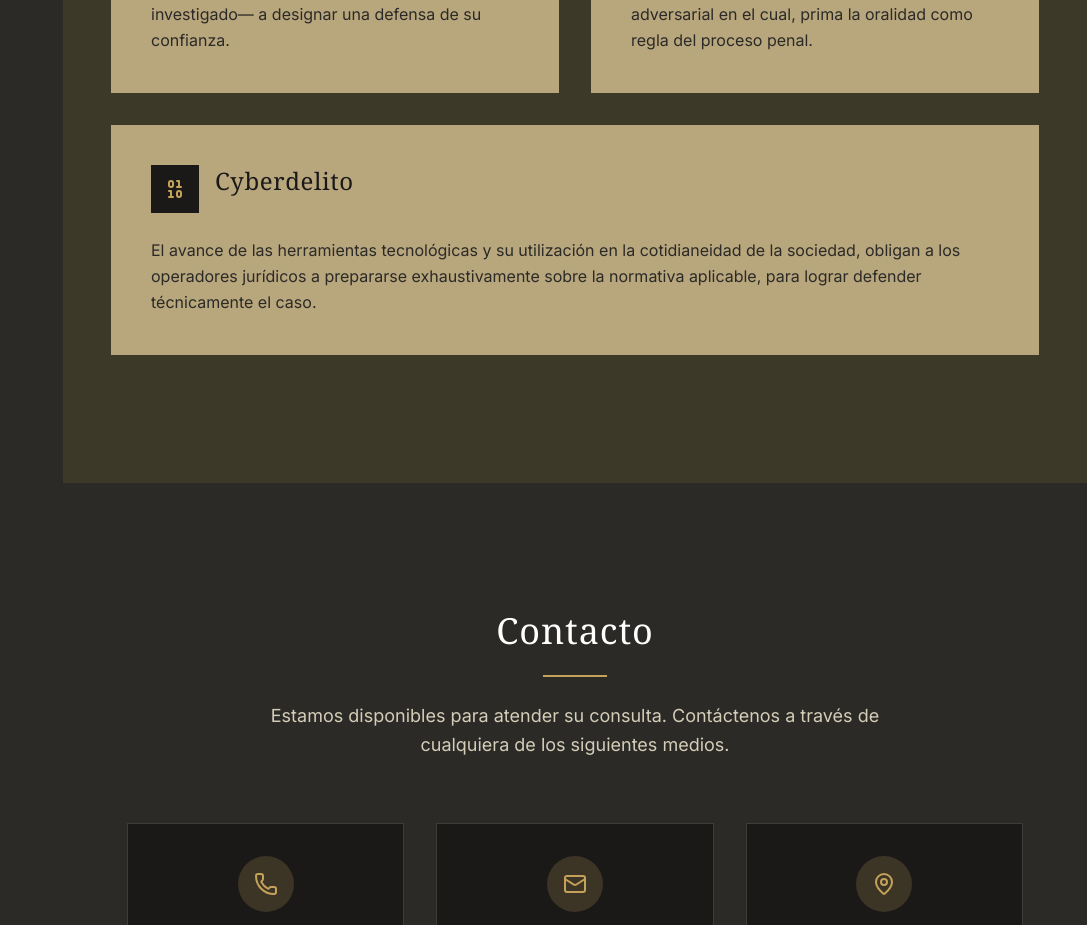
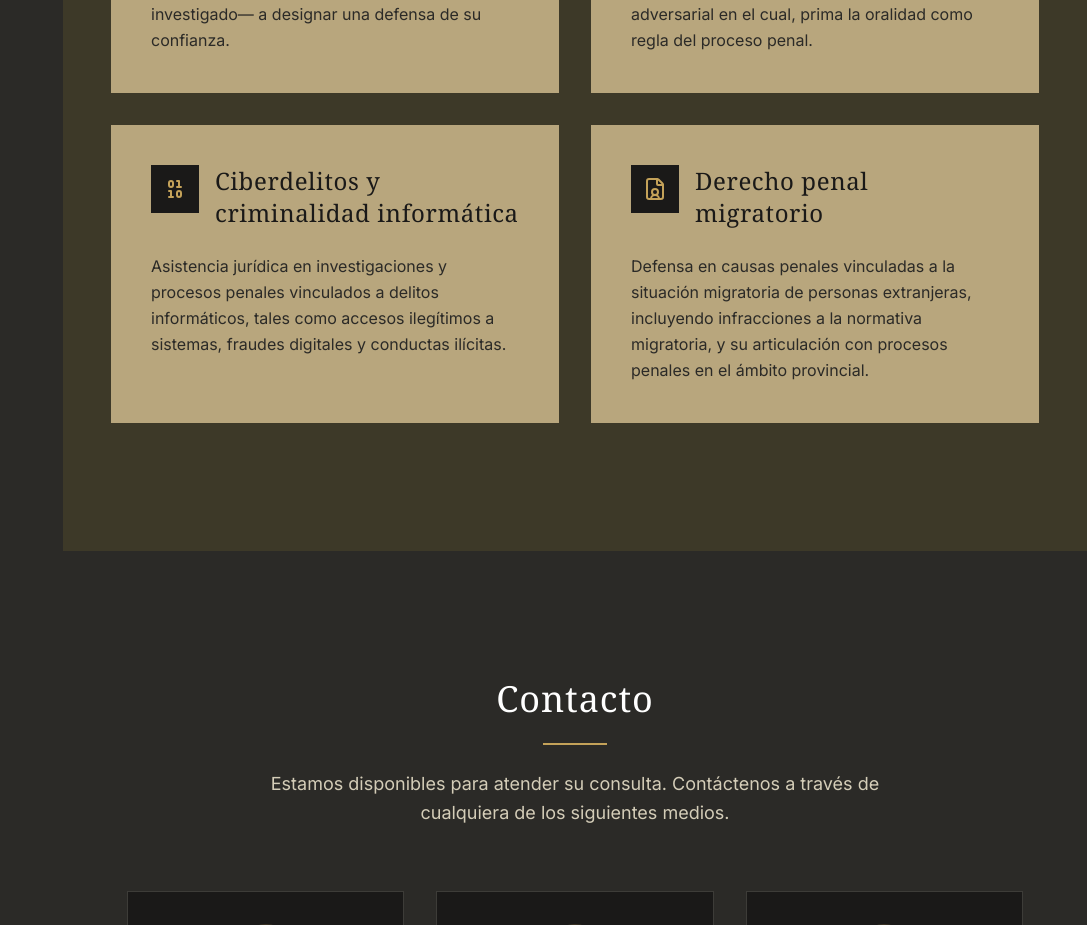
Before and after one commit to tomasferro-dev/estudiopenalferro-update-2, a React (Vite) app: page / in a window 1280 px wide. Shown: the part 2088-3013 px from the top of the page, without its empty margins (193-1280 px from the left). Built offline with nearby package versions, Linux system fonts and the light colour scheme.

Commit message:
areas ejercicio - ciberdelito y migracion

```diff
--- a/src/app/App.tsx
+++ b/src/app/App.tsx
@@ -1,9 +1,10 @@
 import { useState } from 'react';
-import { Menu, X, Phone, Mail, MapPin, ChevronRight, ChevronDown, ShieldCheck, Scale, Binary } from 'lucide-react';
+import { Menu, X, Phone, Mail, MapPin, ChevronRight, ShieldCheck, Scale, Binary } from 'lucide-react';
 // import heroImage from "figma:asset/5bc8747ff68c28cfe4e516a61a7285fe39405632.png";
 import heroImage from "../assets/images/fondo2.jpg";
 import aboutImage from "../assets/images/josefina-recreado.png";
 import CopyButton from './components/ui/CoppyButton';
+import { FileUser } from "lucide-react";
 
 
 export default function App() {
@@ -231,10 +232,44 @@ export default function App() {
               </div>
 
               {/* Card 3 */}
-              <div className="bg-[#B8A67D] p-8 lg:p-10 hover:bg-[#C4A259] transition-all duration-300 group md:col-span-2">
+              <div className="bg-[#B8A67D] p-8 lg:p-10 hover:bg-[#C4A259] transition-all duration-300 group">
                 <div className="flex items-start gap-4 mb-6">
                   <div className="w-12 h-12 bg-[#1A1918] flex items-center justify-center flex-shrink-0">
-                    {/* <div className="w-6 h-6 border-2 border-[#C4A259]"></div> */}
+                    <Binary className="text-[#C4A259] " size={24} />
+                  </div>
+                  <h3 className="text-xl md:text-2xl font-serif font-medium text-[#1A1918] tracking-wide">
+                    Ciberdelitos y criminalidad informática
+                  </h3>
+                </div>
+                <p className="text-[#2B2A27] leading-relaxed text-base">
+
+                  Asistencia jurídica en investigaciones y procesos penales vinculados a delitos
+                  informáticos, tales como accesos ilegítimos a sistemas, fraudes digitales
+                  y conductas ilícitas.
+
+                </p>
+              </div>
+
+              {/* Card 4 */}
+              <div className="bg-[#B8A67D] p-8 lg:p-10 hover:bg-[#C4A259] transition-all duration-300 group">
+                <div className="flex items-start gap-4 mb-6">
+                  <div className="w-12 h-12 bg-[#1A1918] flex items-center justify-center flex-shrink-0">
+                    <FileUser  className="text-[#C4A259] " size={24} />
+                  </div>
+                  <h3 className="text-xl md:text-2xl font-serif font-medium text-[#1A1918] tracking-wide">
+                    Derecho penal migratorio
+                  </h3>
+                </div>
+                <p className="text-[#2B2A27] leading-relaxed text-base">
+                  Defensa en causas penales vinculadas a la situación migratoria de
+                  personas extranjeras, incluyendo infracciones a la normativa migratoria,
+                  y su articulación con procesos penales en el ámbito provincial.
+                </p>
+              </div>
+              {/* Card 3 */}
+              {/* <div className="bg-[#B8A67D] p-8 lg:p-10 hover:bg-[#C4A259] transition-all duration-300 group md:col-span-2">
+                <div className="flex items-start gap-4 mb-6">
+                  <div className="w-12 h-12 bg-[#1A1918] flex items-center justify-center flex-shrink-0">
                     <Binary className="text-[#C4A259] " size={24} />
                   </div>
                   <h3 className="text-xl md:text-2xl font-serif font-medium text-[#1A1918] tracking-wide">
@@ -246,7 +281,7 @@ export default function App() {
                   de la sociedad, obligan a los operadores jurídicos a prepararse exhaustivamente
                   sobre la normativa aplicable, para lograr defender técnicamente el caso.
                 </p>
-              </div>
+              </div> */}
             </div>
           </div>
         </section>
```
Also changed, not shown: src/app/components/figma/ImageWithFallback.tsx (deleted, +0 -27 lines).
